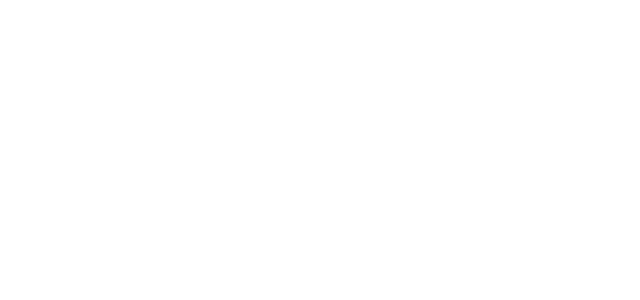
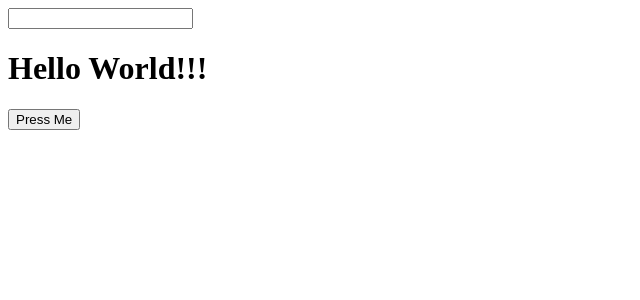
Before and after one commit to dzarezenko/beetroot2-vue-lifecycle, a Vue app: page / in a window 1280 px wide. Shown: the top 300 px of the page, without its empty margins (0-640 px from the left). Built offline with nearby package versions, Linux system fonts and the light colour scheme.

Commit message:
Initial prototype

```diff
--- a/src/App.vue
+++ b/src/App.vue
@@ -1,5 +1,27 @@
 <template>
   <div id="app">
-
+    <input type="text" @input="input" />
+    <h1>{{ title }}</h1>
+    <button @click="changeTitle">Press Me</button>
   </div>
 </template>
+
+<script>
+export default {
+  data() {
+    return {
+      message: "",
+      title: "Hello World!!!",
+    }
+  },
+  methods: {
+    input(event) {
+      this.message = event.target.value;
+      console.log(this.message);
+    },
+    changeTitle() {
+      this.title = this.message;
+    }
+  }
+}
+</script>
```
